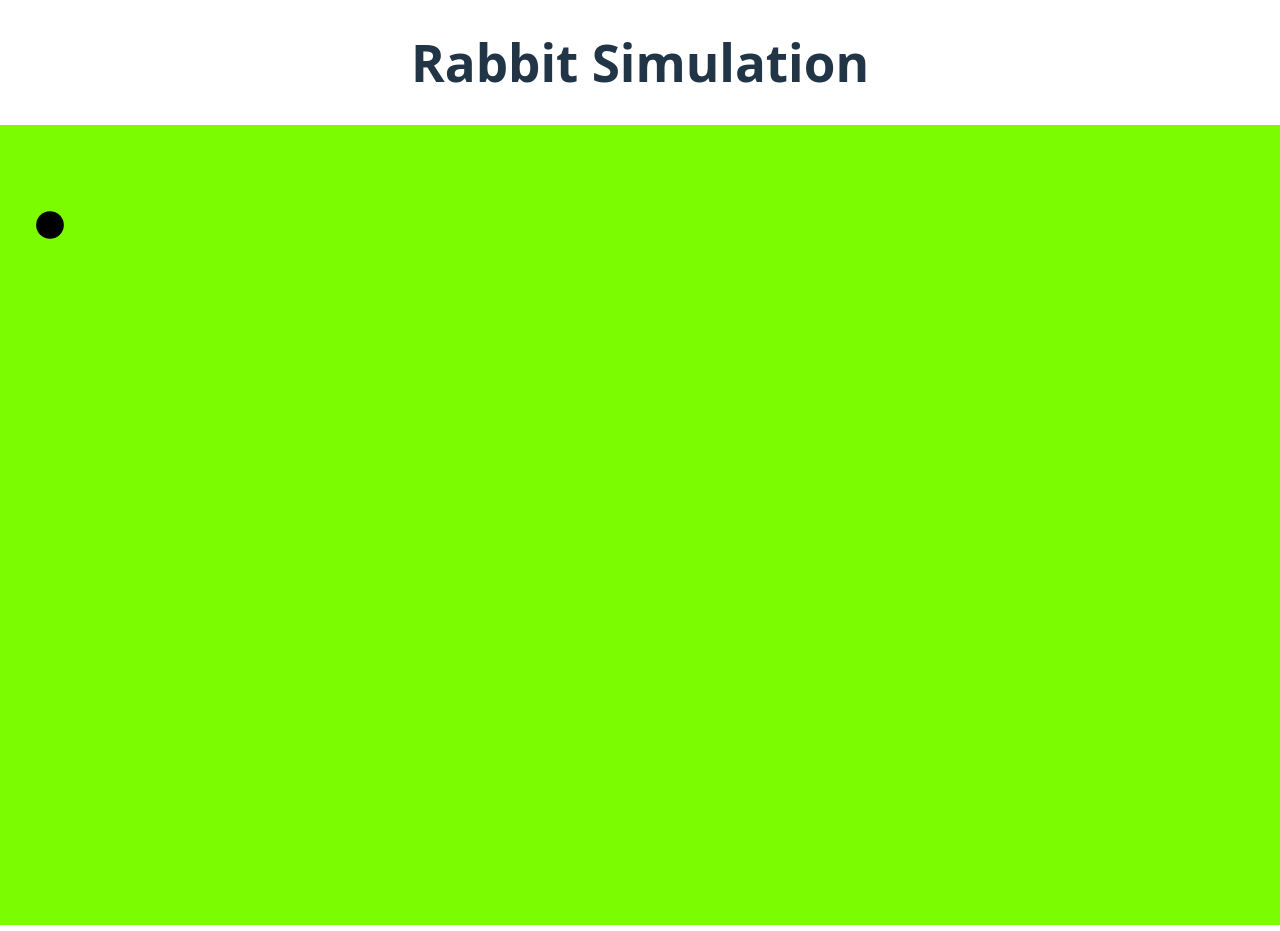
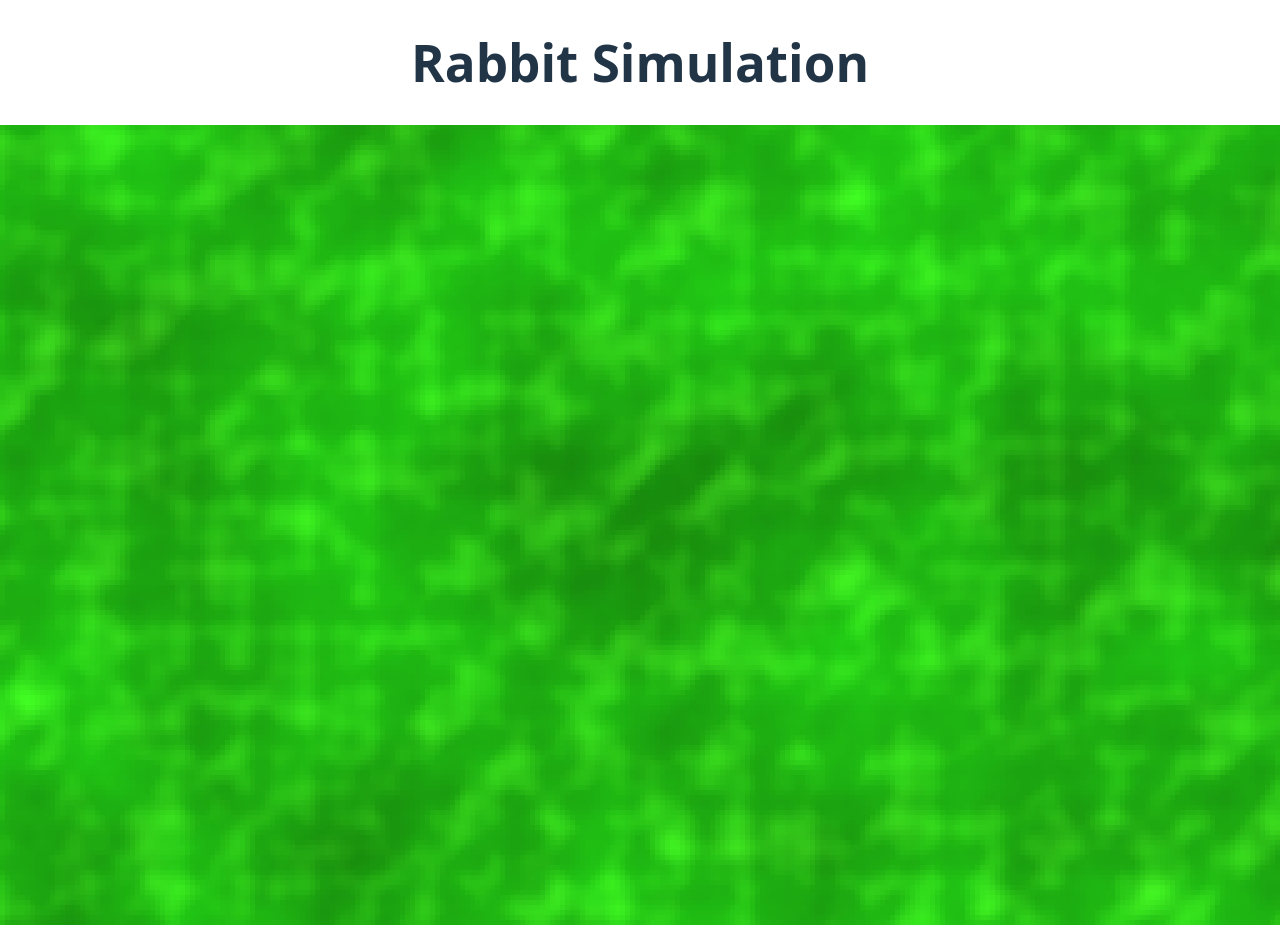
Before and after one commit to RabbitSim/Rabbit-Sim-App, a React (Vite) app in the folder Rabbit-Sim/: page / in a window 1280 px wide. Built offline with nearby package versions, Linux system fonts and the light colour scheme.

Commit message:
feat: perlin noise grass

```diff
--- a/Rabbit-Sim/src/canvas.tsx
+++ b/Rabbit-Sim/src/canvas.tsx
@@ -10,31 +10,106 @@ const Canvas: React.FC<CanvasProps> = props => {
 
     const canvasRef = useRef<HTMLCanvasElement | null>(null)
 
-    // const draw: Draw = (ctx, frameCount) => {
-    //     ctx.clearRect(0, 0, ctx.canvas.width, ctx.canvas.height)
-    //     initalizeCanvas(ctx.canvas)
-    //     ctx.fillStyle = 'black'
-    //     ctx.beginPath()
-    //     ctx.arc(50, 100, 20*Math.sin(frameCount*0.05)**2, 0, 2*Math.PI)
-    //     ctx.fill()
-    // }
-
-    // const initalizeCanvas = (canvas: HTMLCanvasElement) => {
-    //     const context = canvas.getContext('2d')
-    //     if (context) {
-    //         context.fillStyle = '#7CFC00'
-    //         context.fillRect(0, 0, canvas.width, canvas.height)
-    //     }
-    // }
 
     const draw: Draw = (ctx, frameCount) => {
         ctx.clearRect(0, 0, ctx.canvas.width, ctx.canvas.height)
-        ctx.fillStyle = '#7CFC00'
+        ctx.fillStyle = '#708a39'
         ctx.fillRect(0, 0, ctx.canvas.width, ctx.canvas.height)
-        ctx.fillStyle = 'black'
+        drawGrassnoise(ctx, frameCount)
         ctx.beginPath()
-        ctx.arc(50, 100, 20*Math.sin(frameCount*0.05)**2, 0, 2*Math.PI)
         ctx.fill()
+    }
+
+    const drawGrassnoise: Draw = (ctx, frameCount) => {
+        const makePerlin = () => {
+            const perm = [137,23,201,84,156,9,222,47,178,250,62,145,7,199,118,254,3,90,134,67,211,31,86,12,243,57,170,139,200,73,16,188,102,49,220,8,161,125,45,251,94,29,183,56,147,6,232,79,153,38,214,101,11,167,128,242,20,71,196,54,109,33,226,85,140,2,175,48,119,203,64,15,189,96,58,231,121,36,162,206,27,99,152,70,185,4,210,59,142,24,174,108,41,233,77,13,193,126,68,247,35,158,91,5,207,80,137,52,169,30,221,97,44,182,63,14,156,118,39,245,86,25,200,60,149,18,171,131,216,72,2,104,177,55,144,37,218,110,47,239,93,28,163,66,186,1,204,51,150,34,215,100,10,168,127,244,22,75,194,43,112,49,157,82,181,17,213,61,133,26,206,103,46,179,69,140,32,190,120,56,99,40,154,65,184,21,208,53,132,11,170,76,146,2,201,89,160,119,7,225,88,29,137,54,148,19,172,99,135,42,205,95,36,180,70,124,3,159,92,230,57,131,8,163,68,47,151,81,187,14,198,101,50,165,38,217,106,33,141,61,228,74,153,20,178,45,162,83,190,62,136,9,173,56,209,99,46,116,29,141,71,128,37,184,54,152,87,220,12,166,90,138,47,211,65,197,4,123,56,232,101,28,149,6,213,98,43,161,78,134,25,209,44,185,105,16,241,53,203,115]
+            const p = new Array(512)
+            for (let i = 0; i < 512; i++) p[i] = perm[i & 255]
+
+            const fade = (t: number) => t * t * t * (t * (t * 6 - 15) + 10)
+            const lerp = (a: number, b: number, t: number) => a + t * (b - a)
+            const grad = (hash: number, x: number, y: number) => {
+                const h = hash & 3
+                const u = h < 2 ? x : y
+                const v = h < 2 ? y : x
+                return ((h & 1) === 0 ? u : -u) + ((h & 2) === 0 ? v : -v)
+            }
+
+            return (x: number, y: number) => {
+                const X = Math.floor(x) & 255
+                const Y = Math.floor(y) & 255
+                const xf = x - Math.floor(x)
+                const yf = y - Math.floor(y)
+
+                const u = fade(xf)
+                const v = fade(yf)
+
+                const aa = p[p[X] + Y]
+                const ab = p[p[X] + Y + 1]
+                const ba = p[p[X + 1] + Y]
+                const bb = p[p[X + 1] + Y + 1]
+
+                const x1 = lerp(grad(aa, xf, yf), grad(ba, xf - 1, yf), u)
+                const x2 = lerp(grad(ab, xf, yf - 1), grad(bb, xf - 1, yf - 1), u)
+                return (lerp(x1, x2, v) + 1) / 2 // 0..1
+            }
+        }
+
+        const perlin = makePerlin()
+
+        // simple fbm / octave wrapper
+        const octaveNoise = (x: number, y: number, oct = 4, lac = 2, pers = 0.5, scale = 0.01) => {
+            let amp = 1
+            let freq = 1
+            let sum = 0
+            let max = 0
+            for (let i = 0; i < oct; i++) {
+                sum += amp * perlin(x * freq * scale, y * freq * scale)
+                max += amp
+                amp *= pers
+                freq *= lac
+            }
+            return sum / max
+        }
+
+        const w = ctx.canvas.width
+        const h = ctx.canvas.height
+        const img = ctx.createImageData(w, h)
+        const d = img.data
+
+        // tweak these to taste
+        const baseScale = 0.02
+        const octaves = 5
+        const persistence = 0.5
+        const lacunarity = 2
+        const wind = frameCount * 0.0025
+
+        for (let y = 0; y < h; y++) {
+            for (let x = 0; x < w; x++) {
+                const idx = (y * w + x) * 4
+                // base terrain + fine blades
+                const n = octaveNoise(x + 400, y + 400 + wind, octaves, lacunarity, persistence, baseScale)
+                const detail = octaveNoise(x, y + wind * 0.6, 2, 2, 0.6, baseScale * 4)
+
+                // map to grassy color
+                const g = Math.round(90 + n * 140 + detail * 30) // main green
+                const r = Math.round(15 + n * 20 + detail * 10)  // slight warm tint
+                const b = Math.round(8 + n * 18)                 // low blue
+
+                // subtle highlights for blade crests
+                const peak = Math.max(0, (detail - 0.45) * 2)
+                const rr = Math.min(255, r + peak * 40)
+                const gg = Math.min(255, g + peak * 60)
+                const bb = Math.min(255, b + peak * 20)
+
+                d[idx + 0] = rr
+                d[idx + 1] = gg
+                d[idx + 2] = bb
+                d[idx + 3] = 255
+            }
+        }
+
+        ctx.putImageData(img, 0, 0)
     }
 
 
@@ -47,8 +122,8 @@ const Canvas: React.FC<CanvasProps> = props => {
             const dpr = window.devicePixelRatio || 1
             canvas.style.width = `${window.innerWidth}px`
             canvas.style.height = `${window.innerHeight}px`
-            canvas.width = Math.floor(window.innerWidth * dpr)
-            canvas.height = Math.floor(window.innerHeight * dpr)
+            canvas.width = Math.floor(window.innerWidth * 0.2)
+            canvas.height = Math.floor(window.innerHeight * 0.2)
             const ctx = canvas.getContext('2d')
             if (ctx) {
                 ctx.setTransform(dpr, 0, 0, dpr, 0, 0)
@@ -75,7 +150,7 @@ const Canvas: React.FC<CanvasProps> = props => {
         }
     }, [])
 
-    return <canvas ref={canvasRef} {...props}/>
+    return <canvas ref={canvasRef} style={{ imageRendering: 'pixelated' }} {...props}/>
 }
 
 export default Canvas
```
